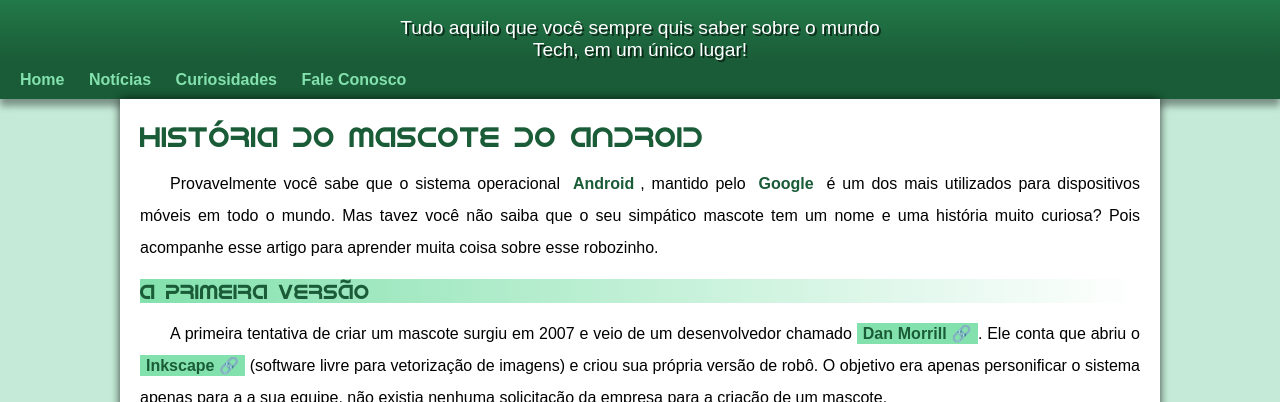
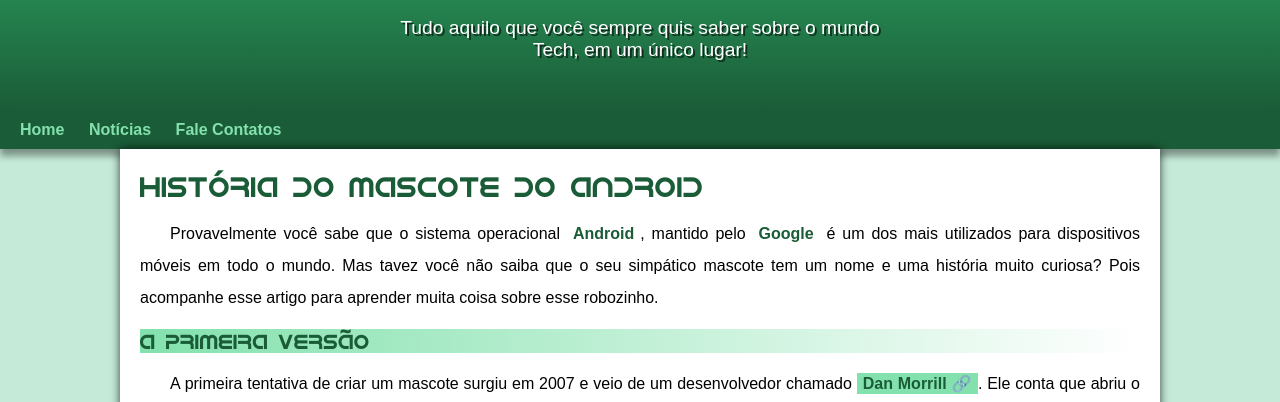
Before and after one commit to Julianagagliano7/Projeto-Android-Guanabara, a plain HTML site: page index.html.html in a window 1280 px wide. Shown: the part 100-502 px from the top of the page. Drawn offline with Linux system fonts and the light colour scheme.

Commit message:
erro da margem corrigido!

```diff
--- a/estilo/style.css
+++ b/estilo/style.css
@@ -75,6 +75,7 @@ header > p {
     max-width: 500px;
     margin: auto;
     text-shadow: 2px 2px 0px #00000098;
+    padding-bottom: 50px;
 }
 
 header > h1 {
--- a/index.html.html
+++ b/index.html.html
@@ -15,8 +15,7 @@
     <nav>
         <a href="#">Home</a>
         <a href="#">Notícias</a>
-        <a href="#">Curiosidades</a>
-        <a href="#">Fale Conosco</a>
+        <a href="#">Fale Contatos</a>
     </nav>
     <main>
         <article>
```
